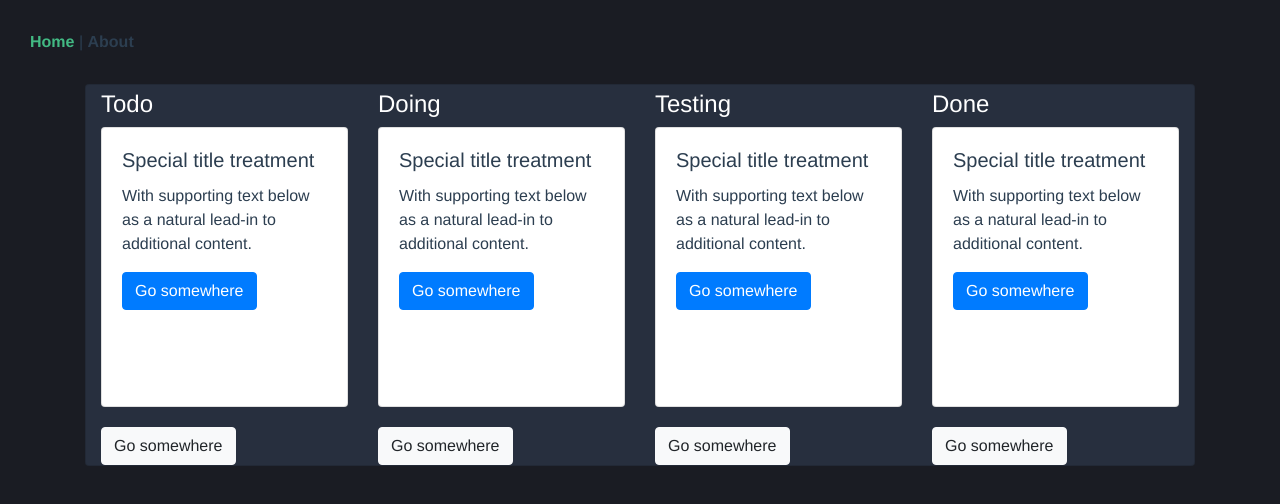
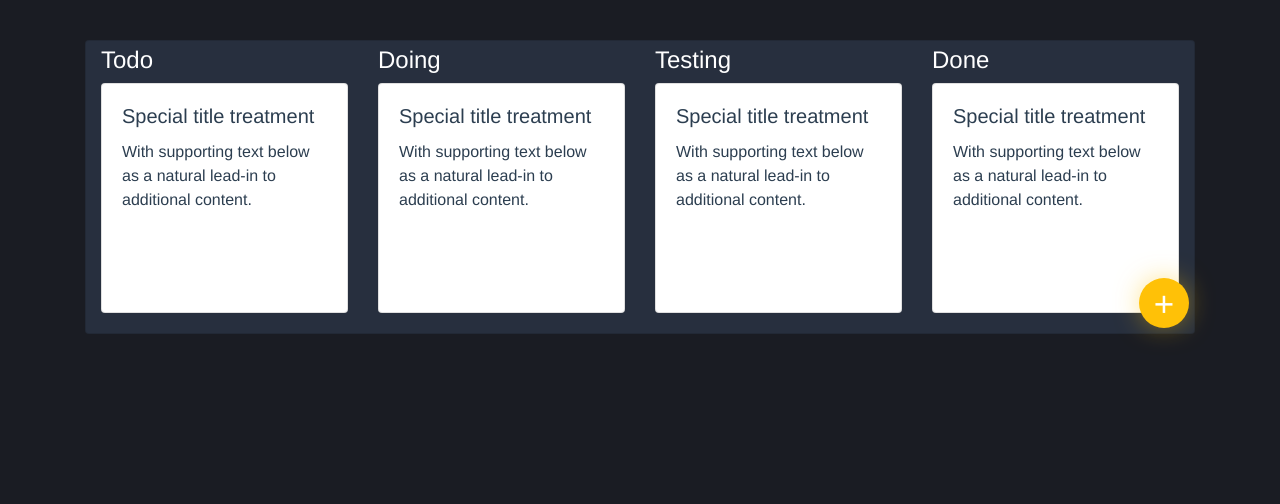
Before and after one commit to Waro1234/FCWA, a Vue app in the folder scrumboard/: page / in a window 1280 px wide. Shown: the top 504 px of the page. Built offline with nearby package versions, Linux system fonts and the light colour scheme.

Commit message:
Modal anf floating actuin button

```diff
--- a/scrumboard/src/App.vue
+++ b/scrumboard/src/App.vue
@@ -1,9 +1,5 @@
 <template>
   <div id="app">
-    <div id="nav">
-      <router-link to="/">Home</router-link> |
-      <router-link to="/about">About</router-link>
-    </div>
     <router-view/>
   </div>
 </template>
@@ -19,9 +15,7 @@
   -moz-osx-font-smoothing: grayscale;
   color: #2c3e50;
   background: #1a1c23;
-}
-#nav {
-  padding: 30px;
+  padding-top: 40px;
 }
 
 #nav a {
--- a/scrumboard/src/components/Column.vue
+++ b/scrumboard/src/components/Column.vue
@@ -2,7 +2,6 @@
     <div class="col-lg-3 col-sm-6 col-12">
         <h4>{{name}}</h4>
         <user-story></user-story>
-        <a href="#" class="btn btn-light">Go somewhere</a>
 
         <!--<user-story></user-story>-->
         <!--<user-story></user-story>-->
--- /dev/null
+++ b/scrumboard/src/components/FloatingActionButton.vue
@@ -0,0 +1,34 @@
+<template>
+    <button type="button" class="fab" data-toggle="modal" data-target="#exampleModal">+</button>
+</template>
+
+<script>
+    export default {
+        name: "FloatingActionButton"
+    }
+</script>
+
+<style scoped>
+.fab{
+    position: absolute;
+    width: 50px;
+    height: 50px;
+    line-height: 50px;
+    text-align:center;
+    font-size:35px;
+    background-color:#ffc107;
+    border:none;
+    border-radius:50%;
+    color:white;
+    right: 5px;
+    bottom: 5px;
+    -webkit-box-shadow: 0px 0px 30px -6px rgba(255, 193, 7,0.75);
+    -moz-box-shadow: 0px 0px 30px -6px rgba(255, 193, 7,0.75);
+    box-shadow: 0px 0px 30px -6px rgba(255, 193, 7,0.75);
+    cursor: pointer;
+    transition: 250ms;
+}
+    .fab:hover{
+        background:#e0a800;
+    }
+</style>
--- a/scrumboard/src/components/HelloWorld.vue
+++ b/scrumboard/src/components/HelloWorld.vue
@@ -7,6 +7,8 @@
             <column :name="'Doing'"></column>
             <column :name="'Testing'"></column>
             <column :name="'Done'"></column>
+            <floating-action-button></floating-action-button>
+            <add-story-modal></add-story-modal>
           </div>
         </div>
     </div>
@@ -15,13 +17,17 @@
 
 <script>
   import Column from '@/components/Column.vue'
+  import FloatingActionButton from '@/components/FloatingActionButton.vue'
+  import AddStoryModal from '@/components/Modals/AddStory.vue'
 export default {
   name: 'HelloWorld',
   props: {
     msg: String
   },
   components: {
-    Column
+    Column,
+    FloatingActionButton,
+    AddStoryModal
   }
 }
 </script>
@@ -48,4 +54,7 @@ a {
   .card-body{
     padding: 0 15px;
   }
+  .row{
+    position: relative;
+  }
 </style>
--- /dev/null
+++ b/scrumboard/src/components/Modals/AddStory.vue
@@ -0,0 +1,47 @@
+<template>
+    <div class="modal fade" id="exampleModal" tabindex="-1" role="dialog" aria-labelledby="exampleModalLabel" aria-hidden="true">
+        <div class="modal-dialog" role="document">
+            <div class="modal-content">
+                <div class="modal-header">
+                    <h5 class="modal-title">Add userstory</h5>
+                    <button type="button" class="close" data-dismiss="modal" aria-label="Close">
+                        <span aria-hidden="true">&times;</span>
+                    </button>
+                </div>
+                <div class="modal-body">
+                    <form>
+                        <div class="form-group">
+                            <label for="userStoryNumber">Number</label>
+                            <input type="text" class="form-control" id="userStoryNumber">
+                            <!--<small class="form-text text-muted">We'll never share your email with anyone else.</small>-->
+                        </div>
+                        <div class="form-group">
+                            <label for="userStoryDescription">Description</label>
+                            <textarea class="form-control" id="userStoryDescription"></textarea>
+                            <!--<small class="form-text text-muted">We'll never share your email with anyone else.</small>-->
+                        </div>
+                        <div class="form-group">
+                            <label for="userStoryHowToDemo">How to demo</label>
+                            <textarea class="form-control" id="userStoryHowToDemo"></textarea>
+                            <!--<small class="form-text text-muted">We'll never share your email with anyone else.</small>-->
+                        </div>
+                    </form>
+                </div>
+                <div class="modal-footer">
+                    <button type="button" class="btn btn-danger" data-dismiss="modal">Cancel</button>
+                    <button type="button" class="btn btn-primary">Add story</button>
+                </div>
+            </div>
+        </div>
+    </div>
+</template>
+
+<script>
+    export default {
+        name: "AddStory"
+    }
+</script>
+
+<style scoped>
+
+</style>
--- a/scrumboard/src/components/Userstory.vue
+++ b/scrumboard/src/components/Userstory.vue
@@ -7,7 +7,7 @@
                     <div class="card-body">
                         <h5 class="card-title">Special title treatment</h5>
                         <p class="card-text">With supporting text below as a natural lead-in to additional content.</p>
-                        <a href="#" class="btn btn-primary">Go somewhere</a>
+                        <!--<a href="#" class="btn btn-warning">Go somewhere</a>-->
                     </div>
                 </div>
             </div>
@@ -32,7 +32,7 @@
 
 <style scoped>
     .card{
-        height: 280px;
+        height: 230px;
     }
     .card-flip {
         -webkit-perspective: 1000px;
@@ -48,7 +48,7 @@
     .front,
     .back {
         width: 100%;
-        height: 300px;
+        height: 250px;
     }
 
     .flip {
```
